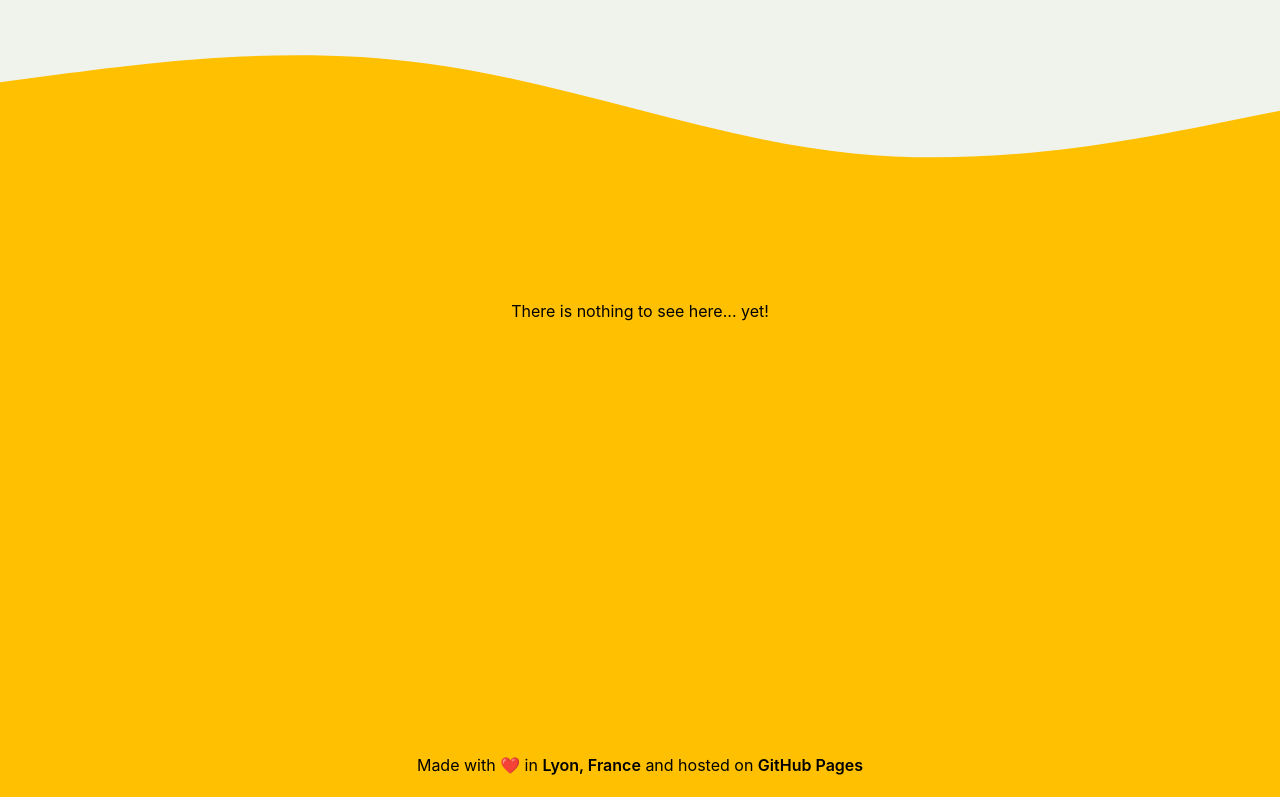
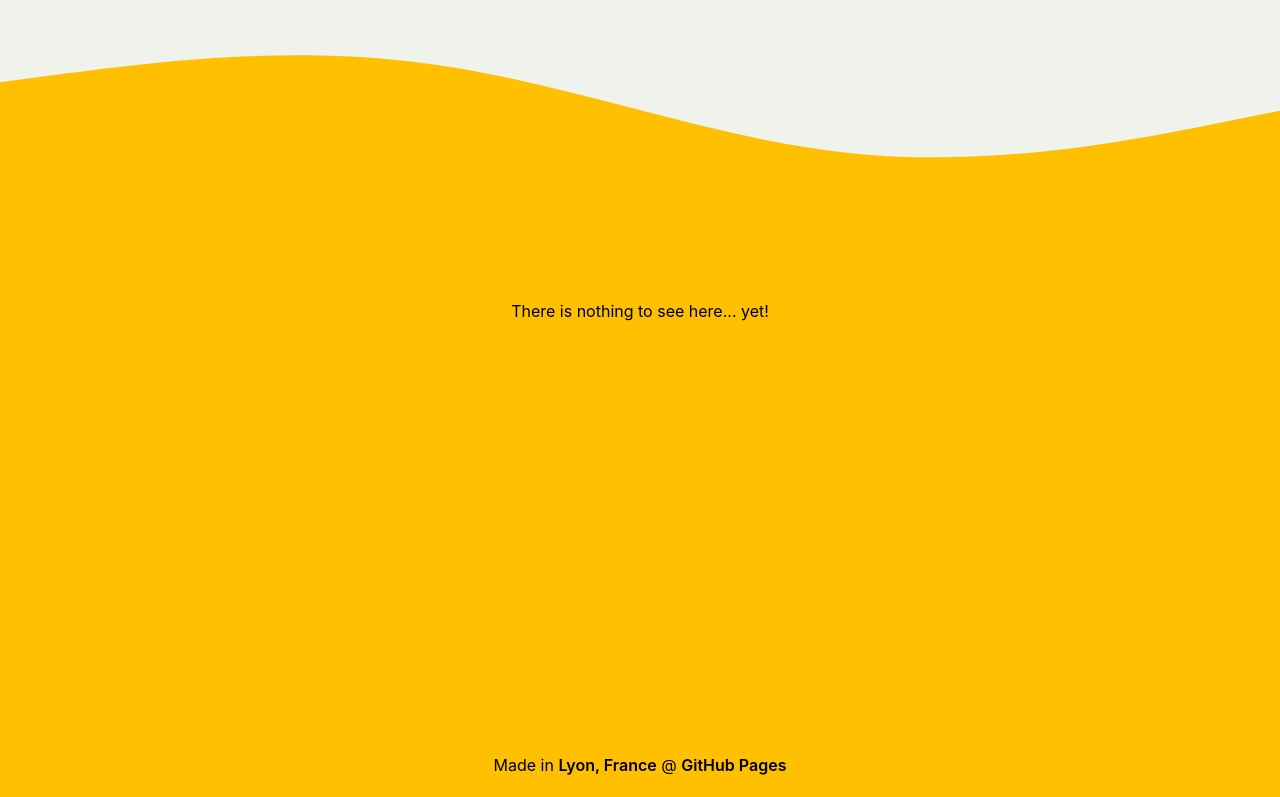
Before and after one commit to mattisbiton/mattisbiton.github.io, a plain HTML site: page index.html in a window 1280 px wide. Shown: the part 803-1600 px from the top of the page. Drawn offline with Linux system fonts and the light colour scheme.

Commit message:
v1.3.3
updated footer

```diff
--- a/index.html
+++ b/index.html
@@ -49,6 +49,6 @@
     </body>
 
     <footer>
-        <p>Made with ❤️ in <a href="https://www.youtube.com/watch?v=SWmm1l073kI" target="_blank">Lyon, France</a> and hosted on <a href="https://pages.github.com/" target="_blank">GitHub Pages</a></p>
+        <p>Made in <a href="https://www.youtube.com/watch?v=SWmm1l073kI" target="_blank">Lyon, France</a> @ <a href="https://pages.github.com/" target="_blank">GitHub Pages</a></p>
     </footer>
 </html>
```
